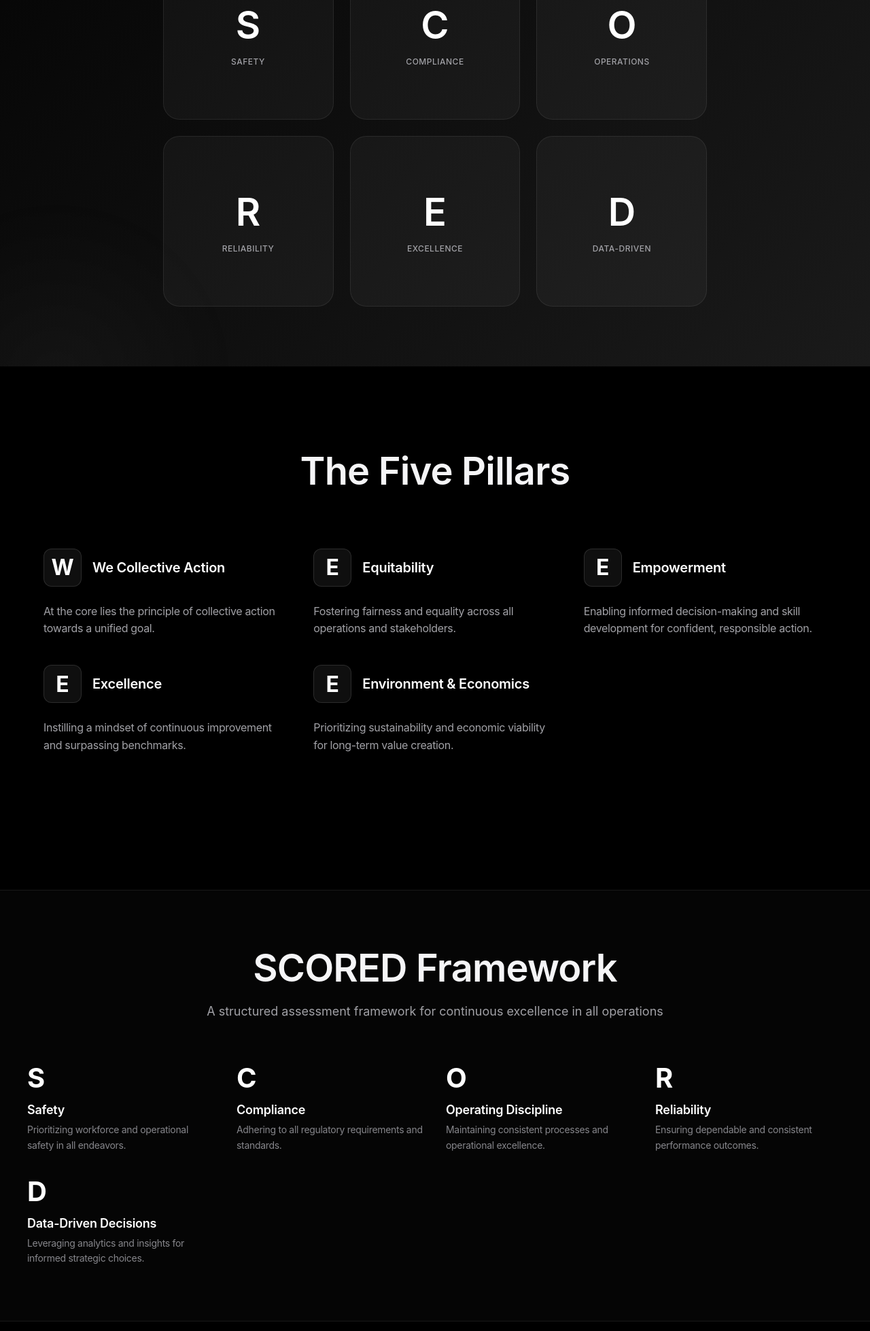
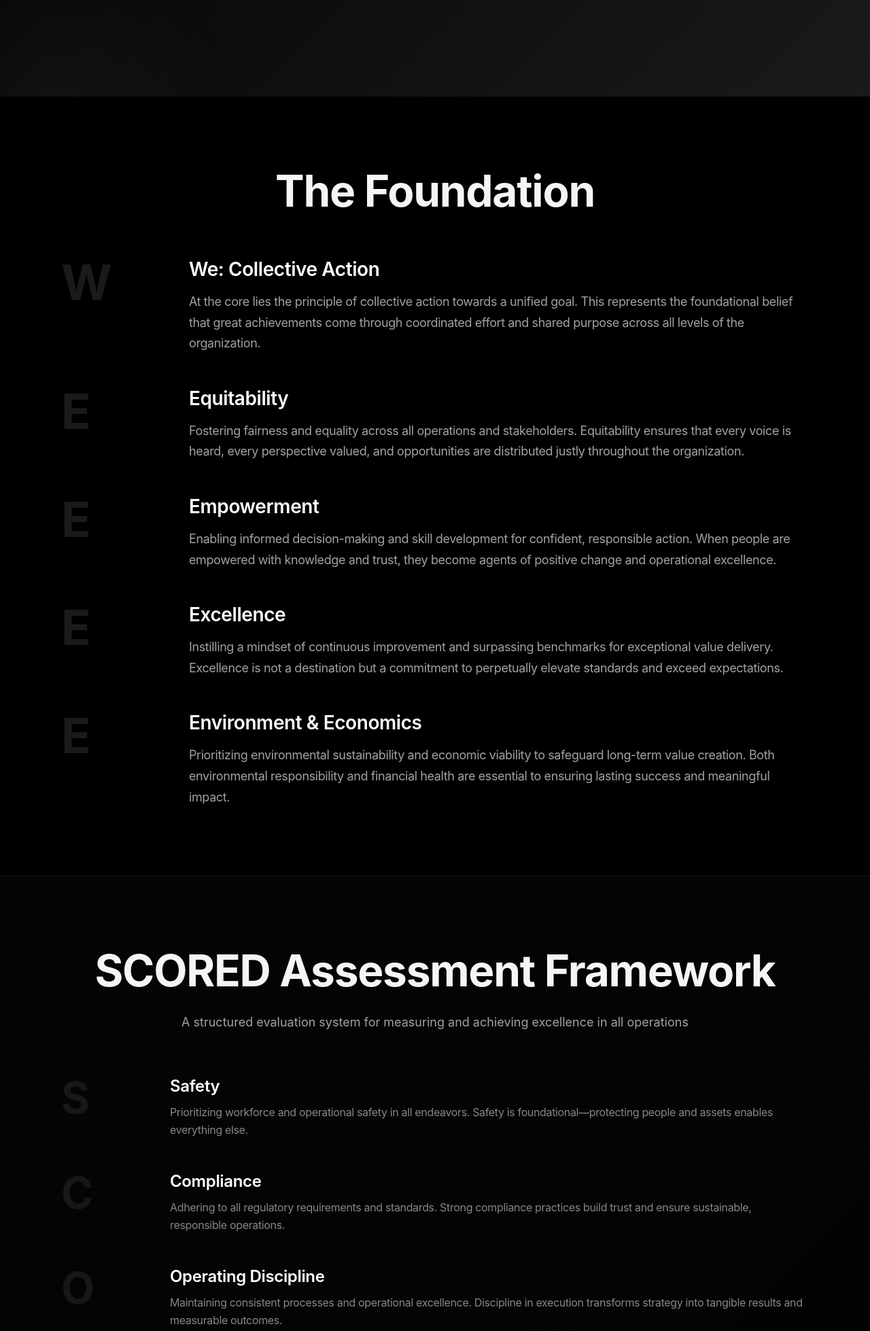
Before and after one commit to ds0291/test-site, a website: page index.html in a window 1280 px wide. Shown: the part 658-2616 px from the top of the page at 68% size. Drawn offline with Linux system fonts and the light colour scheme.

Commit message:
Redesign WE5SCORED page narrative flow

```diff
--- a/index.html
+++ b/index.html
@@ -34,7 +34,7 @@
     }
 
     .hero-content {
-      max-width: 980px;
+      max-width: 800px;
       text-align: center;
       opacity: 0;
       animation: fadeInUp 1.2s cubic-bezier(0.16, 1, 0.3, 1) 0.3s forwards;
@@ -52,11 +52,11 @@
     }
 
     h1 {
-      font-size: clamp(48px, 8vw, 96px);
-      font-weight: 600;
-      letter-spacing: -0.015em;
+      font-size: clamp(56px, 10vw, 120px);
+      font-weight: 700;
+      letter-spacing: -0.02em;
       line-height: 1.05;
-      margin-bottom: 16px;
+      margin-bottom: 24px;
       background: linear-gradient(180deg, #ffffff 0%, #a0a0a0 100%);
       -webkit-background-clip: text;
       -webkit-text-fill-color: transparent;
@@ -64,218 +64,20 @@
     }
 
     .tagline {
-      font-size: clamp(21px, 2.5vw, 28px);
+      font-size: clamp(18px, 2.5vw, 24px);
       font-weight: 400;
-      line-height: 1.4;
+      line-height: 1.5;
       color: #a1a1a6;
-      margin-bottom: 64px;
+      margin-bottom: 48px;
       letter-spacing: 0.007em;
     }
 
-    .framework-grid {
-      display: grid;
-      grid-template-columns: repeat(3, 1fr);
-      gap: 24px;
-      max-width: 900px;
-      margin: 0 auto;
-      padding: 40px 0;
-      opacity: 0;
-      animation: fadeInUp 1.2s cubic-bezier(0.16, 1, 0.3, 1) 0.6s forwards;
-    }
-
-    .letter-card {
-      aspect-ratio: 1;
-      background: rgba(255, 255, 255, 0.04);
-      backdrop-filter: blur(20px);
-      border: 1px solid rgba(255, 255, 255, 0.08);
-      border-radius: 24px;
-      display: flex;
-      flex-direction: column;
-      align-items: center;
-      justify-content: center;
-      gap: 12px;
-      padding: 24px;
-      cursor: pointer;
-      transition: all 0.4s cubic-bezier(0.16, 1, 0.3, 1);
-      position: relative;
-      overflow: hidden;
-    }
-
-    .letter-card::before {
-      content: '';
-      position: absolute;
-      inset: 0;
-      background: radial-gradient(circle at center, rgba(255, 255, 255, 0.15) 0%, transparent 70%);
-      opacity: 0;
-      transition: opacity 0.4s cubic-bezier(0.16, 1, 0.3, 1);
-    }
-
-    .letter {
-      font-size: clamp(40px, 5vw, 56px);
-      font-weight: 600;
-      color: #ffffff;
-      position: relative;
-      z-index: 1;
-    }
-
-    .label {
-      font-size: 12px;
-      font-weight: 500;
-      color: #a1a1a6;
-      text-transform: uppercase;
-      letter-spacing: 0.5px;
-      position: relative;
-      z-index: 1;
-    }
-
-    .letter-card:hover {
-      transform: scale(1.05) translateY(-8px);
-      background: rgba(255, 255, 255, 0.08);
-      border-color: rgba(255, 255, 255, 0.2);
-      box-shadow: 0 20px 60px rgba(0, 0, 0, 0.5);
-    }
-
-    .letter-card:hover::before {
-      opacity: 1;
-    }
-
-    .letter-card:active {
-      transform: scale(0.98) translateY(-4px);
-    }
-
-    .pillars-section {
-      padding: 120px 24px;
-      max-width: 1200px;
-      margin: 0 auto;
-    }
-
-    .section-title {
-      font-size: clamp(36px, 5vw, 56px);
-      font-weight: 600;
-      letter-spacing: -0.015em;
-      margin-bottom: 80px;
-      text-align: center;
-    }
-
-    .pillars-grid {
-      display: grid;
-      grid-template-columns: repeat(auto-fit, minmax(280px, 1fr));
-      gap: 40px;
-      margin-bottom: 80px;
-    }
-
-    .pillar {
-      opacity: 0;
-      animation: fadeInUp 1.2s cubic-bezier(0.16, 1, 0.3, 1) forwards;
-    }
-
-    .pillar:nth-child(1) { animation-delay: 0.2s; }
-    .pillar:nth-child(2) { animation-delay: 0.4s; }
-    .pillar:nth-child(3) { animation-delay: 0.6s; }
-    .pillar:nth-child(4) { animation-delay: 0.8s; }
-    .pillar:nth-child(5) { animation-delay: 1s; }
-
-    .pillar-header {
-      display: flex;
-      align-items: center;
-      gap: 16px;
-      margin-bottom: 24px;
-    }
-
-    .pillar-letter {
-      font-size: 32px;
-      font-weight: 700;
-      color: #ffffff;
-      width: 56px;
-      height: 56px;
-      display: flex;
-      align-items: center;
-      justify-content: center;
-      background: rgba(255, 255, 255, 0.06);
-      border: 1px solid rgba(255, 255, 255, 0.12);
-      border-radius: 12px;
-    }
-
-    .pillar-name {
-      font-size: 20px;
-      font-weight: 600;
-      color: #ffffff;
-      letter-spacing: -0.013em;
-    }
-
-    .pillar-description {
-      font-size: 16px;
-      line-height: 1.6;
-      color: #a1a1a6;
-      font-weight: 400;
-      letter-spacing: -0.022em;
-    }
-
-    .scored-section {
-      padding: 80px 24px;
-      background: rgba(255, 255, 255, 0.02);
-      border-top: 1px solid rgba(255, 255, 255, 0.08);
-      border-bottom: 1px solid rgba(255, 255, 255, 0.08);
-    }
-
-    .scored-container {
-      max-width: 1200px;
-      margin: 0 auto;
-    }
-
-    .scored-title {
-      font-size: clamp(36px, 5vw, 56px);
-      font-weight: 600;
-      letter-spacing: -0.015em;
-      margin-bottom: 16px;
-      text-align: center;
-    }
-
-    .scored-subtitle {
+    .intro-text {
       font-size: 18px;
-      color: #a1a1a6;
-      text-align: center;
-      margin-bottom: 60px;
-      line-height: 1.5;
-    }
-
-    .scored-grid {
-      display: grid;
-      grid-template-columns: repeat(auto-fit, minmax(240px, 1fr));
-      gap: 32px;
-    }
-
-    .scored-item {
-      opacity: 0;
-      animation: fadeInUp 1.2s cubic-bezier(0.16, 1, 0.3, 1) forwards;
-    }
-
-    .scored-item:nth-child(1) { animation-delay: 0.1s; }
-    .scored-item:nth-child(2) { animation-delay: 0.2s; }
-    .scored-item:nth-child(3) { animation-delay: 0.3s; }
-    .scored-item:nth-child(4) { animation-delay: 0.4s; }
-    .scored-item:nth-child(5) { animation-delay: 0.5s; }
-
-    .scored-letter {
-      font-size: 40px;
-      font-weight: 700;
-      color: #ffffff;
-      margin-bottom: 12px;
-    }
-
-    .scored-name {
-      font-size: 18px;
-      font-weight: 600;
-      color: #ffffff;
-      margin-bottom: 8px;
-      letter-spacing: -0.013em;
-    }
-
-    .scored-description {
-      font-size: 14px;
-      line-height: 1.6;
+      line-height: 1.7;
       color: #86868b;
       font-weight: 400;
+      margin-bottom: 0;
       letter-spacing: -0.022em;
     }
 
@@ -321,55 +123,210 @@
       }
     }
 
+    .section {
+      padding: 100px 24px;
+      position: relative;
+    }
+
+    .section-container {
+      max-width: 1100px;
+      margin: 0 auto;
+    }
+
+    .section-title {
+      font-size: clamp(36px, 6vw, 64px);
+      font-weight: 700;
+      letter-spacing: -0.02em;
+      margin-bottom: 60px;
+      text-align: center;
+      opacity: 0;
+      animation: fadeInUp 1.2s cubic-bezier(0.16, 1, 0.3, 1) 0.2s forwards;
+    }
+
+    .pillars-container {
+      display: flex;
+      flex-direction: column;
+      gap: 48px;
+    }
+
+    .pillar-item {
+      display: grid;
+      grid-template-columns: 140px 1fr;
+      gap: 48px;
+      align-items: start;
+      opacity: 0;
+      animation: fadeInUp 1.2s cubic-bezier(0.16, 1, 0.3, 1) forwards;
+    }
+
+    .pillar-item:nth-child(1) { animation-delay: 0.3s; }
+    .pillar-item:nth-child(2) { animation-delay: 0.45s; }
+    .pillar-item:nth-child(3) { animation-delay: 0.6s; }
+    .pillar-item:nth-child(4) { animation-delay: 0.75s; }
+    .pillar-item:nth-child(5) { animation-delay: 0.9s; }
+
+    .pillar-icon {
+      font-size: 72px;
+      font-weight: 700;
+      color: #ffffff;
+      opacity: 0.1;
+      line-height: 1;
+    }
+
+    .pillar-content h3 {
+      font-size: 28px;
+      font-weight: 600;
+      letter-spacing: -0.015em;
+      margin-bottom: 16px;
+      color: #ffffff;
+    }
+
+    .pillar-content p {
+      font-size: 18px;
+      line-height: 1.7;
+      color: #a1a1a6;
+      font-weight: 400;
+      letter-spacing: -0.022em;
+    }
+
+    .scored-section {
+      padding: 100px 24px;
+      background: linear-gradient(135deg, rgba(255, 255, 255, 0.02) 0%, rgba(255, 255, 255, 0.01) 100%);
+      border-top: 1px solid rgba(255, 255, 255, 0.08);
+    }
+
+    .scored-container {
+      max-width: 1100px;
+      margin: 0 auto;
+    }
+
+    .scored-title {
+      font-size: clamp(36px, 6vw, 64px);
+      font-weight: 700;
+      letter-spacing: -0.02em;
+      margin-bottom: 24px;
+      text-align: center;
+      opacity: 0;
+      animation: fadeInUp 1.2s cubic-bezier(0.16, 1, 0.3, 1) 0.2s forwards;
+    }
+
+    .scored-subtitle {
+      font-size: 18px;
+      color: #a1a1a6;
+      text-align: center;
+      margin-bottom: 64px;
+      line-height: 1.6;
+      opacity: 0;
+      animation: fadeInUp 1.2s cubic-bezier(0.16, 1, 0.3, 1) 0.35s forwards;
+    }
+
+    .scored-items {
+      display: flex;
+      flex-direction: column;
+      gap: 48px;
+    }
+
+    .scored-item {
+      display: grid;
+      grid-template-columns: 120px 1fr;
+      gap: 40px;
+      align-items: start;
+      opacity: 0;
+      animation: fadeInUp 1.2s cubic-bezier(0.16, 1, 0.3, 1) forwards;
+    }
+
+    .scored-item:nth-child(1) { animation-delay: 0.5s; }
+    .scored-item:nth-child(2) { animation-delay: 0.65s; }
+    .scored-item:nth-child(3) { animation-delay: 0.8s; }
+    .scored-item:nth-child(4) { animation-delay: 0.95s; }
+    .scored-item:nth-child(5) { animation-delay: 1.1s; }
+
+    .scored-letter {
+      font-size: 64px;
+      font-weight: 700;
+      color: #ffffff;
+      opacity: 0.08;
+      line-height: 1;
+    }
+
+    .scored-content h4 {
+      font-size: 24px;
+      font-weight: 600;
+      letter-spacing: -0.015em;
+      margin-bottom: 12px;
+      color: #ffffff;
+    }
+
+    .scored-content p {
+      font-size: 16px;
+      line-height: 1.6;
+      color: #86868b;
+      font-weight: 400;
+      letter-spacing: -0.022em;
+    }
+
+    .closing-section {
+      padding: 100px 24px;
+      text-align: center;
+      background: linear-gradient(135deg, #000000 0%, #1a1a1a 100%);
+    }
+
+    .closing-container {
+      max-width: 800px;
+      margin: 0 auto;
+      opacity: 0;
+      animation: fadeInUp 1.2s cubic-bezier(0.16, 1, 0.3, 1) 0.3s forwards;
+    }
+
+    .closing-title {
+      font-size: clamp(32px, 5vw, 48px);
+      font-weight: 600;
+      letter-spacing: -0.015em;
+      margin-bottom: 24px;
+      color: #ffffff;
+    }
+
+    .closing-text {
+      font-size: 18px;
+      line-height: 1.7;
+      color: #a1a1a6;
+      font-weight: 400;
+      letter-spacing: -0.022em;
+    }
+
     @media (max-width: 768px) {
-      .framework-grid {
-        grid-template-columns: repeat(3, 1fr);
-        gap: 16px;
-        padding: 32px 0;
+      .pillar-item,
+      .scored-item {
+        grid-template-columns: 1fr;
+        gap: 24px;
       }
 
-      .letter-card {
-        gap: 8px;
-        padding: 16px;
+      .pillar-icon,
+      .scored-letter {
+        font-size: 48px;
+        opacity: 0.05;
       }
 
-      .letter {
+      .section,
+      .scored-section,
+      .closing-section {
+        padding: 80px 20px;
+      }
+
+      .section-title,
+      .scored-title {
+        margin-bottom: 40px;
         font-size: 32px;
       }
 
-      .label {
-        font-size: 10px;
-      }
-
-      .hero-section {
-        padding: 32px 20px;
-      }
-
-      .pillars-grid {
-        gap: 32px;
-      }
-
-      .pillars-section {
-        padding: 80px 20px;
-      }
-
-      .scored-section {
-        padding: 60px 20px;
-      }
-
-      .scored-grid {
-        gap: 24px;
+      .pillars-container,
+      .scored-items {
+        gap: 40px;
       }
     }
 
     @media (max-width: 480px) {
-      .letter-card {
-        font-size: 28px;
-        border-radius: 16px;
-      }
-
-      .framework-grid {
-        gap: 12px;
+      h1 {
+        font-size: 42px;
       }
 
       .section-title,
@@ -377,10 +334,14 @@
         font-size: 28px;
       }
 
-      .pillar-letter {
-        width: 48px;
-        height: 48px;
-        font-size: 24px;
+      .pillar-content h3,
+      .scored-content h4 {
+        font-size: 20px;
+      }
+
+      .pillar-content p,
+      .scored-content p {
+        font-size: 15px;
       }
     }
   </style>
@@ -396,132 +357,113 @@
   <div class="hero-content">
     <h1>WE5SCORED</h1>
     <p class="tagline">Pioneering operational excellence through collective action.</p>
-
-    <div class="framework-grid">
-      <div class="letter-card">
-        <div class="letter">W</div>
-        <div class="label">We</div>
-      </div>
-      <div class="letter-card">
-        <div class="letter">E</div>
-        <div class="label">Equity</div>
-      </div>
-      <div class="letter-card">
-        <div class="letter">5</div>
-        <div class="label">Five E's</div>
-      </div>
-      <div class="letter-card">
-        <div class="letter">S</div>
-        <div class="label">Safety</div>
-      </div>
-      <div class="letter-card">
-        <div class="letter">C</div>
-        <div class="label">Compliance</div>
-      </div>
-      <div class="letter-card">
-        <div class="letter">O</div>
-        <div class="label">Operations</div>
-      </div>
-      <div class="letter-card">
-        <div class="letter">R</div>
-        <div class="label">Reliability</div>
-      </div>
-      <div class="letter-card">
-        <div class="letter">E</div>
-        <div class="label">Excellence</div>
-      </div>
-      <div class="letter-card">
-        <div class="letter">D</div>
-        <div class="label">Data-Driven</div>
-      </div>
-    </div>
+    <p class="intro-text">A philosophy framework designed to guide organizations toward achieving their goals while prioritizing fairness, empowerment, continuous improvement, environmental sustainability, and economic viability.</p>
   </div>
 </div>
 
-<section class="pillars-section">
-  <h2 class="section-title">The Five Pillars</h2>
+<section class="section">
+  <div class="section-container">
+    <h2 class="section-title">The Foundation</h2>
 
-  <div class="pillars-grid">
-    <div class="pillar">
-      <div class="pillar-header">
-        <div class="pillar-letter">W</div>
-        <div class="pillar-name">We Collective Action</div>
+    <div class="pillars-container">
+      <div class="pillar-item">
+        <div class="pillar-icon">W</div>
+        <div class="pillar-content">
+          <h3>We: Collective Action</h3>
+          <p>At the core lies the principle of collective action towards a unified goal. This represents the foundational belief that great achievements come through coordinated effort and shared purpose across all levels of the organization.</p>
+        </div>
       </div>
-      <p class="pillar-description">At the core lies the principle of collective action towards a unified goal.</p>
-    </div>
 
-    <div class="pillar">
-      <div class="pillar-header">
-        <div class="pillar-letter">E</div>
-        <div class="pillar-name">Equitability</div>
+      <div class="pillar-item">
+        <div class="pillar-icon">E</div>
+        <div class="pillar-content">
+          <h3>Equitability</h3>
+          <p>Fostering fairness and equality across all operations and stakeholders. Equitability ensures that every voice is heard, every perspective valued, and opportunities are distributed justly throughout the organization.</p>
+        </div>
       </div>
-      <p class="pillar-description">Fostering fairness and equality across all operations and stakeholders.</p>
-    </div>
 
-    <div class="pillar">
-      <div class="pillar-header">
-        <div class="pillar-letter">E</div>
-        <div class="pillar-name">Empowerment</div>
+      <div class="pillar-item">
+        <div class="pillar-icon">E</div>
+        <div class="pillar-content">
+          <h3>Empowerment</h3>
+          <p>Enabling informed decision-making and skill development for confident, responsible action. When people are empowered with knowledge and trust, they become agents of positive change and operational excellence.</p>
+        </div>
       </div>
-      <p class="pillar-description">Enabling informed decision-making and skill development for confident, responsible action.</p>
-    </div>
 
-    <div class="pillar">
-      <div class="pillar-header">
-        <div class="pillar-letter">E</div>
-        <div class="pillar-name">Excellence</div>
+      <div class="pillar-item">
+        <div class="pillar-icon">E</div>
+        <div class="pillar-content">
+          <h3>Excellence</h3>
+          <p>Instilling a mindset of continuous improvement and surpassing benchmarks for exceptional value delivery. Excellence is not a destination but a commitment to perpetually elevate standards and exceed expectations.</p>
+        </div>
       </div>
-      <p class="pillar-description">Instilling a mindset of continuous improvement and surpassing benchmarks.</p>
-    </div>
 
-    <div class="pillar">
-      <div class="pillar-header">
-        <div class="pillar-letter">E</div>
-        <div class="pillar-name">Environment & Economics</div>
+      <div class="pillar-item">
+        <div class="pillar-icon">E</div>
+        <div class="pillar-content">
+          <h3>Environment & Economics</h3>
+          <p>Prioritizing environmental sustainability and economic viability to safeguard long-term value creation. Both environmental responsibility and financial health are essential to ensuring lasting success and meaningful impact.</p>
+        </div>
       </div>
-      <p class="pillar-description">Prioritizing sustainability and economic viability for long-term value creation.</p>
     </div>
   </div>
 </section>
 
 <section class="scored-section">
   <div class="scored-container">
-    <h2 class="scored-title">SCORED Framework</h2>
-    <p class="scored-subtitle">A structured assessment framework for continuous excellence in all operations</p>
+    <h2 class="scored-title">SCORED Assessment Framework</h2>
+    <p class="scored-subtitle">A structured evaluation system for measuring and achieving excellence in all operations</p>
 
-    <div class="scored-grid">
+    <div class="scored-items">
       <div class="scored-item">
         <div class="scored-letter">S</div>
-        <div class="scored-name">Safety</div>
-        <p class="scored-description">Prioritizing workforce and operational safety in all endeavors.</p>
+        <div class="scored-content">
+          <h4>Safety</h4>
+          <p>Prioritizing workforce and operational safety in all endeavors. Safety is foundational—protecting people and assets enables everything else.</p>
+        </div>
       </div>
 
       <div class="scored-item">
         <div class="scored-letter">C</div>
-        <div class="scored-name">Compliance</div>
-        <p class="scored-description">Adhering to all regulatory requirements and standards.</p>
+        <div class="scored-content">
+          <h4>Compliance</h4>
+          <p>Adhering to all regulatory requirements and standards. Strong compliance practices build trust and ensure sustainable, responsible operations.</p>
+        </div>
       </div>
 
       <div class="scored-item">
         <div class="scored-letter">O</div>
-        <div class="scored-name">Operating Discipline</div>
-        <p class="scored-description">Maintaining consistent processes and operational excellence.</p>
+        <div class="scored-content">
+          <h4>Operating Discipline</h4>
+          <p>Maintaining consistent processes and operational excellence. Discipline in execution transforms strategy into tangible results and measurable outcomes.</p>
+        </div>
       </div>
 
       <div class="scored-item">
         <div class="scored-letter">R</div>
-        <div class="scored-name">Reliability</div>
-        <p class="scored-description">Ensuring dependable and consistent performance outcomes.</p>
+        <div class="scored-content">
+          <h4>Reliability</h4>
+          <p>Ensuring dependable and consistent performance outcomes. Reliability builds confidence with stakeholders and creates a foundation for growth.</p>
+        </div>
       </div>
 
       <div class="scored-item">
         <div class="scored-letter">D</div>
-        <div class="scored-name">Data-Driven Decisions</div>
-        <p class="scored-description">Leveraging analytics and insights for informed strategic choices.</p>
+        <div class="scored-content">
+          <h4>Data-Driven Decisions</h4>
+          <p>Leveraging analytics and insights for informed strategic choices. Data transforms uncertainty into clarity, enabling better decisions at every level.</p>
+        </div>
       </div>
     </div>
   </div>
 </section>
 
+<section class="closing-section">
+  <div class="closing-container">
+    <h2 class="closing-title">Continuous Improvement</h2>
+    <p class="closing-text">WE5SCORED is more than a framework—it's a commitment to raising the bar continuously and striving for excellence in every facet of operations. By integrating these five pillars with the SCORED assessment system, organizations empower themselves to create lasting value, foster sustainable growth, and build operations that endure.</p>
+  </div>
+</section>
+
 </body>
 </html>
```
